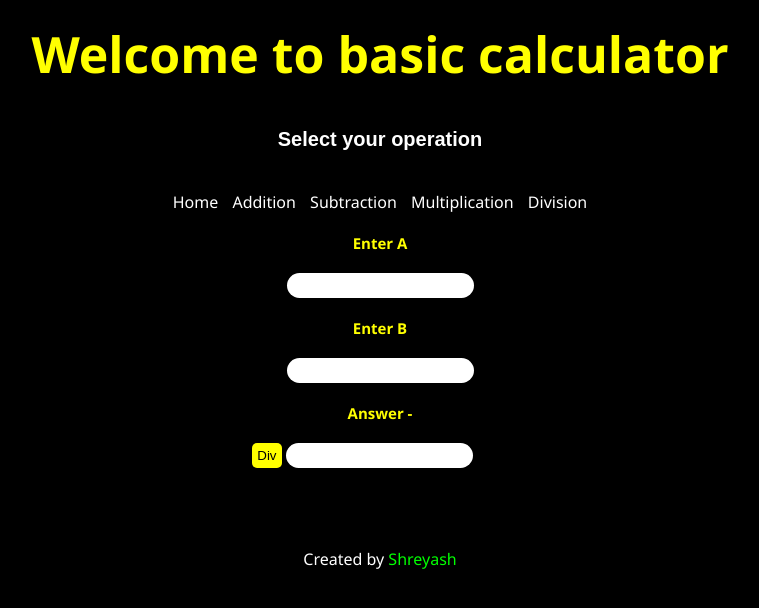
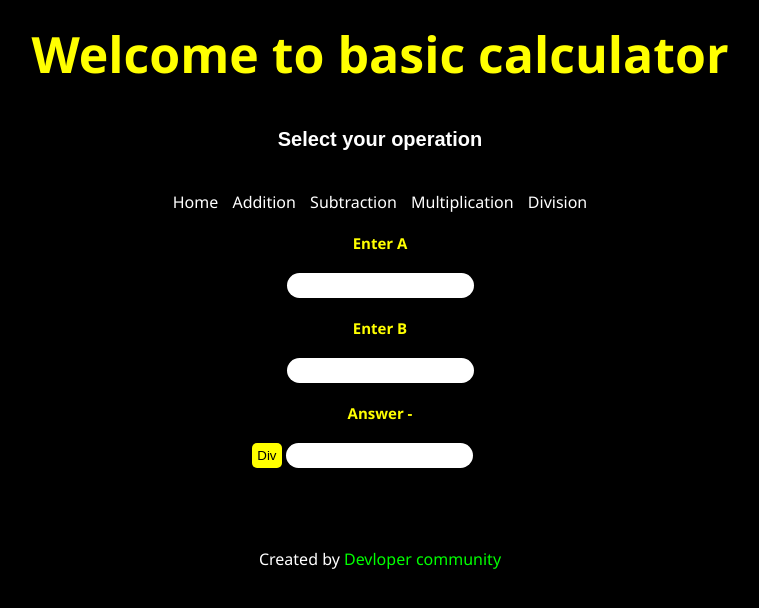
Before and after one commit to Developer-Co/Dynamic-Calculator, a plain HTML site: page div.html in a window 1280 px wide. Shown: the whole page, without its empty margins (260-1019 px from the left). Drawn offline with Linux system fonts and the light colour scheme.

Commit message:
Update div.html

```diff
--- a/div.html
+++ b/div.html
@@ -39,7 +39,7 @@
             <input id="result" type="text">
         </div>
     </div>
-    <p>Created by <a class="pfp" href="https://github.com/shreyash00007">Shreyash</a></p>
+    <p>Created by <a class="pfp" href="https://github.com/Developer-Co">Devloper community</a></p>
     <script src="script.js"></script>
 </body>
 
```
